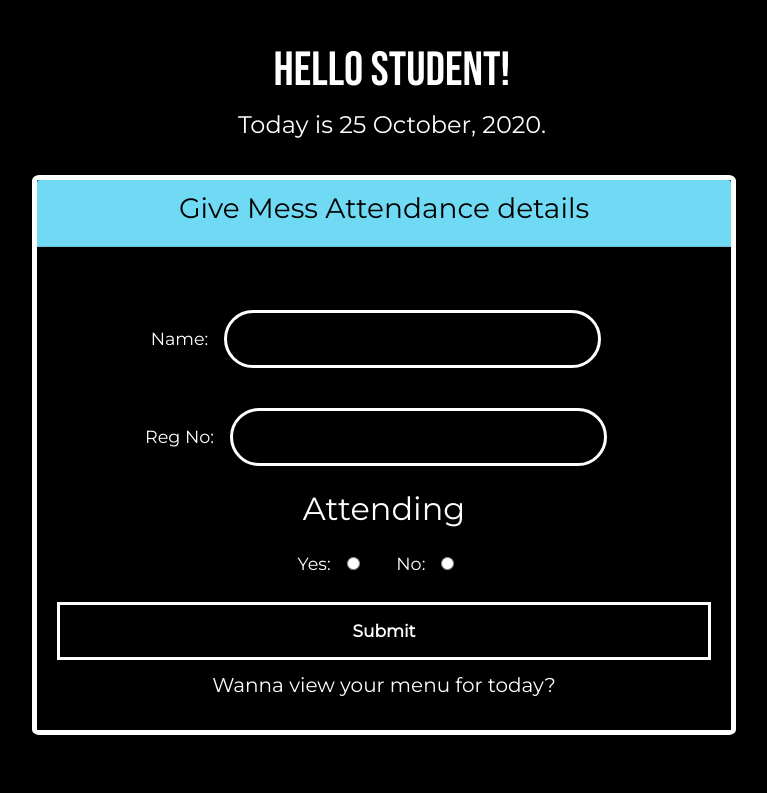
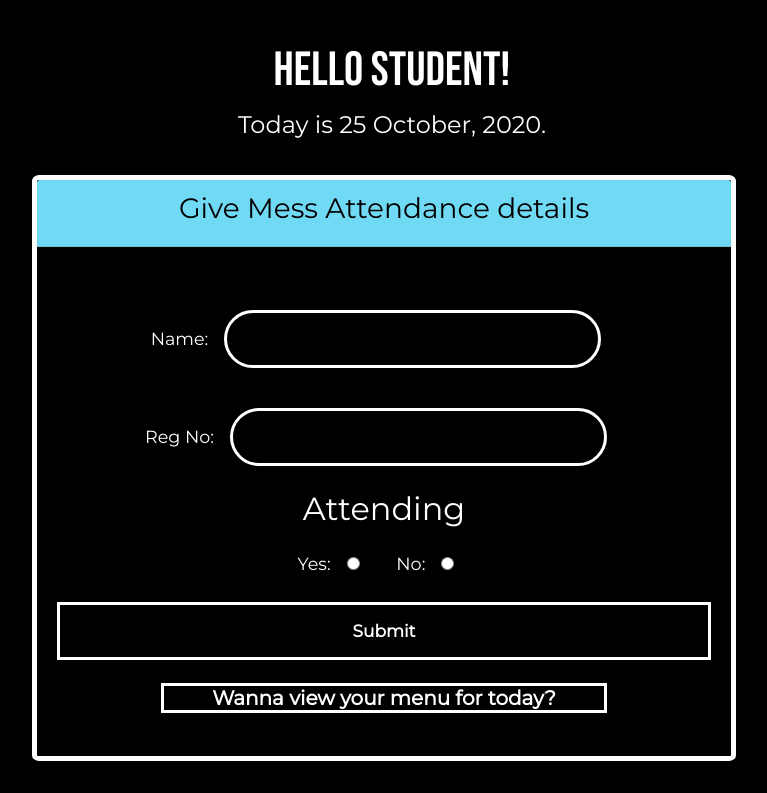
Before and after one commit to mounvip1525/Messlytix-DBMS, a Flask app: page /student in a window 1280 px wide. Shown: the part 100-893 px from the top of the page, without its empty margins (256-1023 px from the left). Before the commit the page ends 835 px from the top, so only its background shows below. Run offline with Flask 3, Linux system fonts and the light colour scheme; parts of the project's set-up code (start-up, migrations or seed data) failed here and were passed over; some libraries are stand-ins or nearby versions.

Commit message:
some minor changes

```diff
--- a/app.py
+++ b/app.py
@@ -102,6 +102,11 @@ def submitdetails():
     vals=(regno,fname,mname,lname,email,phno,regtime,messid,state)
     cur.execute(sdetails,vals)
     conn.commit()
+    return render_template('success.html')
+
+#success
+app.route('/success', methods=['GET','POST'])
+def success():
     return render_template('success.html')
 #mess
 @app.route('/mess')
--- a/static/assets/css/style.css
+++ b/static/assets/css/style.css
@@ -220,7 +220,7 @@ a:hover{
   font-family: Montserrat;
   font-style: normal;
   font-weight: bold;
-  font-size: 17px;
+  font-size: 20px;
   line-height: 50px;
   color: #ffffff;
 }
@@ -252,3 +252,8 @@ td{
   margin-top:10px;
   font-size:20px;
 }
+
+a{
+  text-decoration: none;
+
+}
--- a/templates/student.html
+++ b/templates/student.html
@@ -83,7 +83,7 @@ function clock()
                 <div class="abcd" ><label>Yes:</label><input class="input" type="radio" name="attendance" value="yes" ></div>
                 <div class="abcd" ><label>No:</label><input class="input" type="radio" name="attendance" value="no" ></div>
             <button class="btn1 btn-block" type="submit">Submit</button>
-            <div class="abc"><h4 class="view-menu"><a href="{{url_for('mess')}}">Wanna view your menu for today?</h4></a></div>
+            <div class="abc"><h4 class="view-menu"><a href="{{url_for('mess')}}" class="xyz btn2">Wanna view your menu for today?</h4></a></div>
           </form>
           </div>
         </div>
--- a/templates/success.html
+++ b/templates/success.html
@@ -35,7 +35,7 @@
 <section id="section-3">
     <div class="container">
         <h1 class="heading">THANK YOU FOR YOUR RESPONSE!</h1>
-        <a href="{{url_for('home')}}">Go back to Home!</a>
+        <a href="{{url_for('home')}}" class="xyz btn1">Go back to Home!</a>
 
 
     </div>
```
Also changed, not shown: 1 other file.
